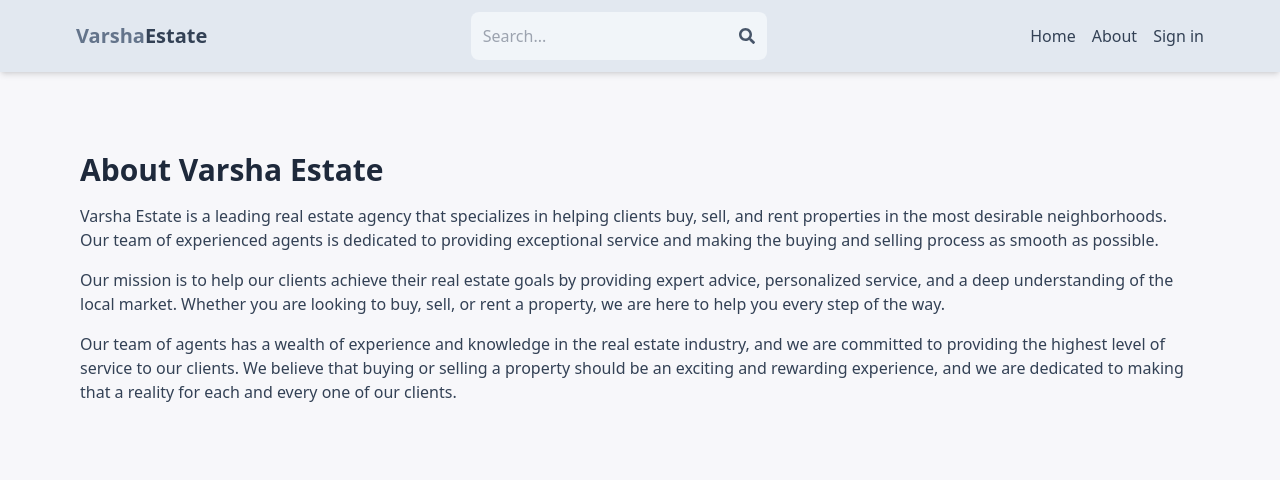
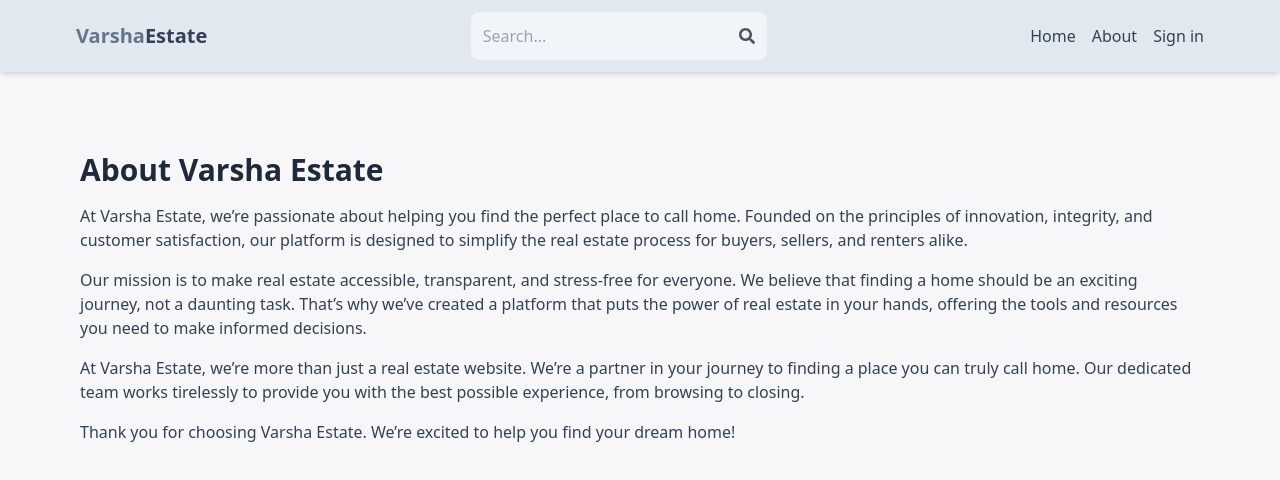
Before and after one commit to vavaviper/real-estate, a React (Vite) app in the folder client/: page /about in a window 1280 px wide. Shown: the top 480 px of the page. Built offline with nearby package versions, Linux system fonts and the light colour scheme; no server answers.

Commit message:
ready for deployement

```diff
--- a/client/src/pages/About.jsx
+++ b/client/src/pages/About.jsx
@@ -4,11 +4,11 @@ export default function About() {
   return (
     <div className='py-20 px-4 max-w-6xl mx-auto'>
       <h1 className='text-3xl font-bold mb-4 text-slate-800'>About Varsha Estate</h1>
-      <p className='mb-4 text-slate-700'>Varsha Estate is a leading real estate agency that specializes in helping clients buy, sell, and rent properties in the most desirable neighborhoods. Our team of experienced agents is dedicated to providing exceptional service and making the buying and selling process as smooth as possible.</p>
+      <p className='mb-4 text-slate-700'>At Varsha Estate, we’re passionate about helping you find the perfect place to call home. Founded on the principles of innovation, integrity, and customer satisfaction, our platform is designed to simplify the real estate process for buyers, sellers, and renters alike.</p>
       <p className='mb-4 text-slate-700'>
-      Our mission is to help our clients achieve their real estate goals by providing expert advice, personalized service, and a deep understanding of the local market. Whether you are looking to buy, sell, or rent a property, we are here to help you every step of the way.
-      </p>
-      <p className='mb-4 text-slate-700'>Our team of agents has a wealth of experience and knowledge in the real estate industry, and we are committed to providing the highest level of service to our clients. We believe that buying or selling a property should be an exciting and rewarding experience, and we are dedicated to making that a reality for each and every one of our clients.</p>
+      Our mission is to make real estate accessible, transparent, and stress-free for everyone. We believe that finding a home should be an exciting journey, not a daunting task. That’s why we’ve created a platform that puts the power of real estate in your hands, offering the tools and resources you need to make informed decisions.</p>
+      <p className='mb-4 text-slate-700'>At Varsha Estate, we’re more than just a real estate website. We’re a partner in your journey to finding a place you can truly call home. Our dedicated team works tirelessly to provide you with the best possible experience, from browsing to closing.</p>
+      <p className='mb-4 text-slate-700'>Thank you for choosing Varsha Estate. We’re excited to help you find your dream home!</p>
     </div>
   )
 }
--- a/client/src/pages/Home.jsx
+++ b/client/src/pages/Home.jsx
@@ -55,10 +55,10 @@ export default function Home() {
           place with ease
         </h1>
         <div className='text-gray-400 text-xs sm:text-sm'>
-          Varsha Estate is the best place to find your next perfect place to
-          live.
+          Varsha Estate connects buyers, sellers, and renters with the best real estate opportunities across the country.
+
           <br />
-          We have a wide range of properties for you to choose from.
+          Whether you're looking for a cozy apartment, a sprawling estate, or a commercial property, we have it all!
         </div>
         <Link
           to={'/search'}
```
Also changed, not shown: package.json (+8 -8 lines), 1 other file (tests, documents, lock files or other folders).
